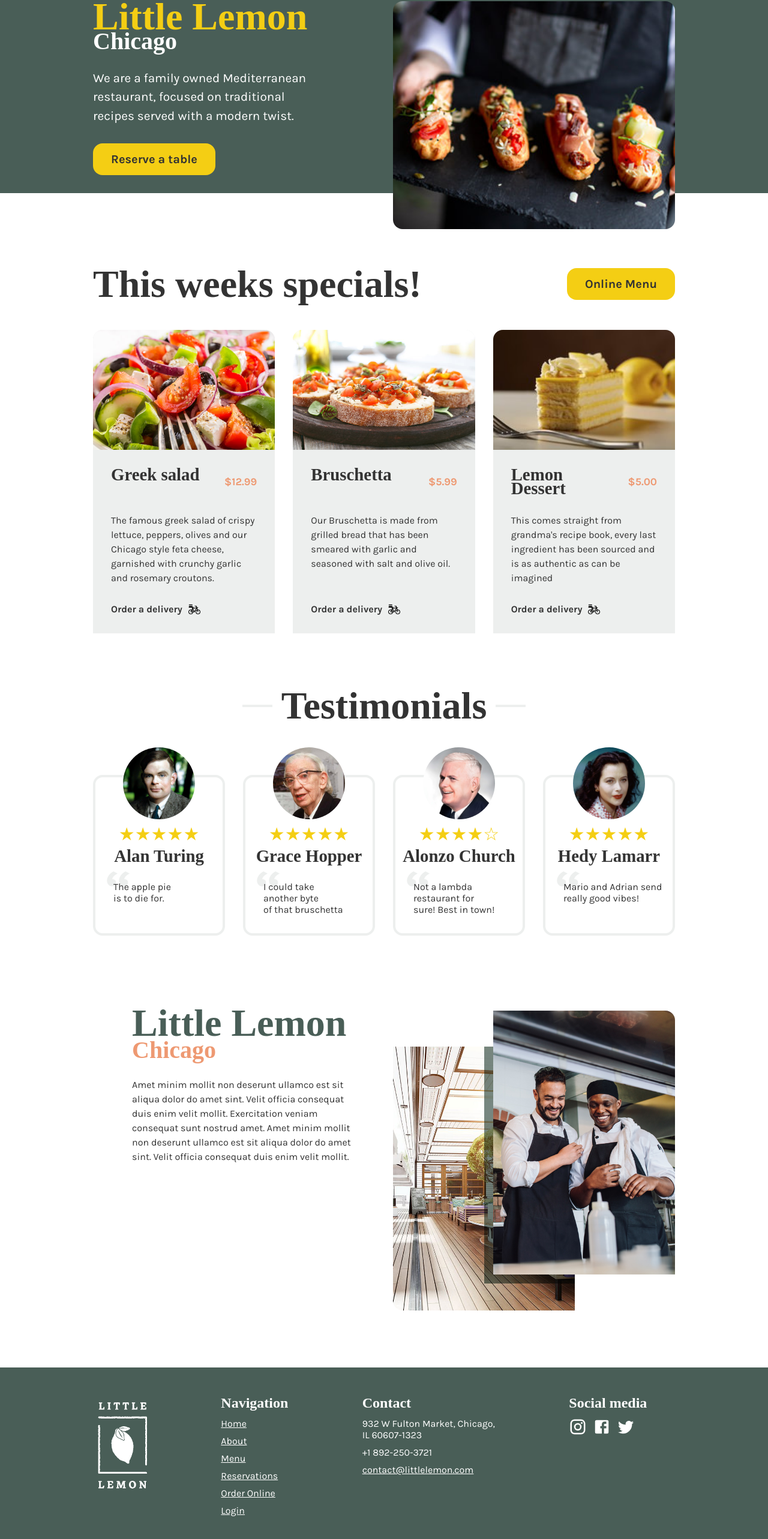
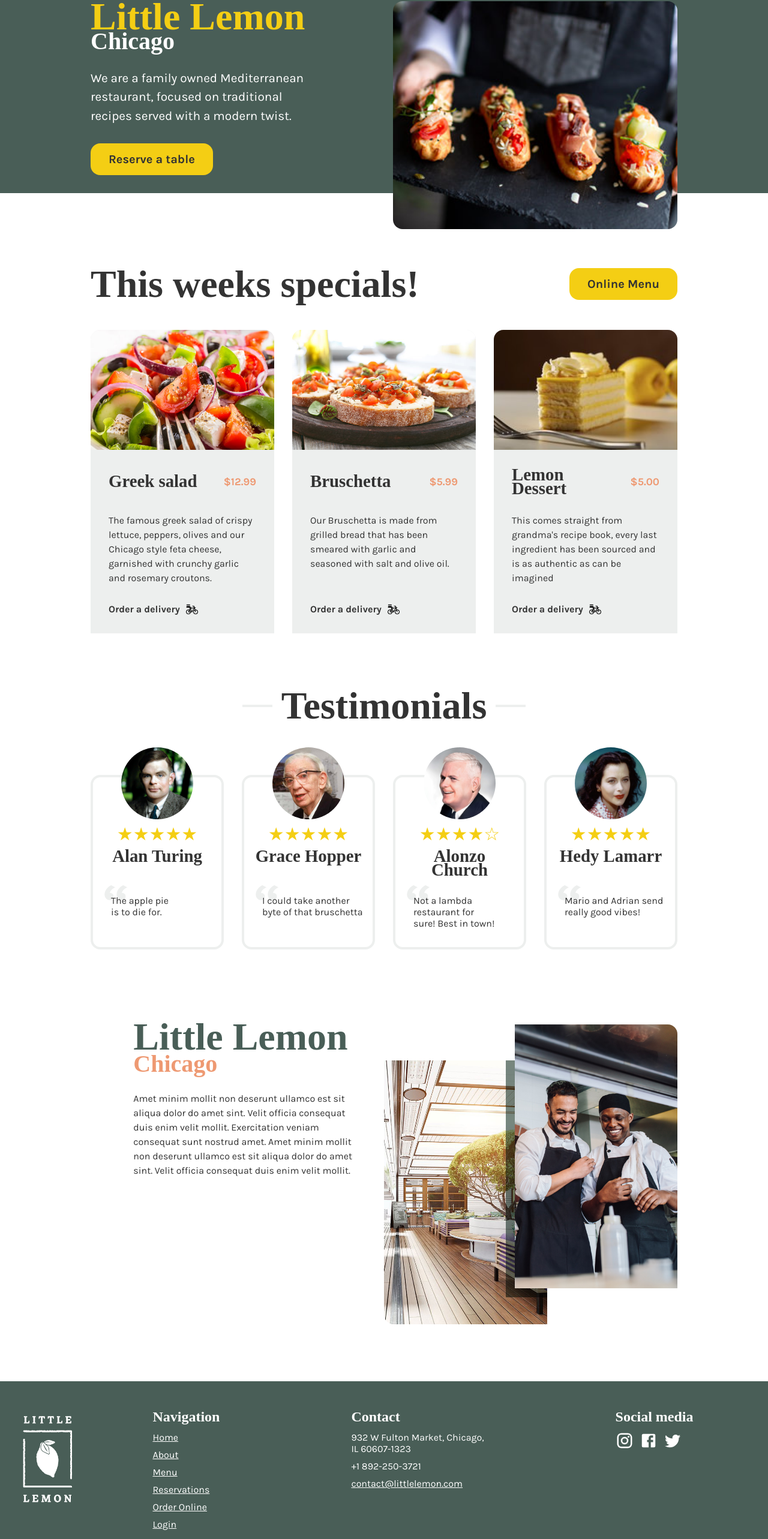
Before and after one commit to geoffrey-coursera/front-end-capstone-project, a React (Create React App) app: page / in a window 1280 px wide. Shown: the part 117-2683 px from the top of the page at 60% size. Built offline with nearby package versions, Linux system fonts and the light colour scheme; a web font is replaced by a local one.

Commit message:
fix: responsive adjustments

```diff
--- a/src/App.css
+++ b/src/App.css
@@ -10,7 +10,23 @@
         [end]
         1fr;
 
-    --col-w: minmax(0, calc((900px - 13 * 20px) / 12));
+    --col-w: minmax(0, var(--col-max-w));
+    --col-max-w: 54px;
+}
+
+@media (width < 940px) {
+    #root {
+        grid-template-columns:
+            1fr
+            [start]
+            repeat(3, var(--col-w))
+            [mid]
+            repeat(3, var(--col-w))
+            [end]
+            1fr;
+
+        --col-w: minmax(0,auto);
+    }
 }
 
 :where(main > section, footer) {
--- a/src/Sections/About.css
+++ b/src/Sections/About.css
@@ -1,6 +1,9 @@
 #about {
     position: relative;
+    grid-column: start / end;
     grid-template-rows: var(--_s) auto auto var(--_s);
+    grid-template-columns:
+        [start] 50% [mid] 1fr var(--col-max-w) 1fr [end];
     min-height: clamp(360px, 50vw, 500px);
     --_s: minmax(
         calc(2 * var(--spacing-m)),
@@ -13,7 +16,6 @@
 }
 
 #about .wrapper {
-    grid-column: start / mid;
     grid-row: var(--span-all);
     margin-left: max(0px, calc(33% - var(--spacing-xl)))
 }
@@ -33,11 +35,11 @@
     object-fit: cover;
 }
 
-@media (min-width: 709px) {
+@media (width > 790px) {
     #about::after {
         content: '';
         z-index: 1;
-        grid-column: span 2 / -4;
+        grid-column: 3 / -2;
         grid-row: 2/4;
         background: var(--color-brand-dark);
         position: absolute;
@@ -49,16 +51,16 @@
         mix-blend-mode: multiply;
     }
 
-    #about img:first-of-type {
+    #about img:nth-of-type(1) {
         z-index: 0;
-        grid-column: mid / span 4;
+        grid-column: mid / span 2;
         grid-row: 2/5;
         border-bottom-left-radius: var(--border-radius);
     }
 
-    #about img:last-of-type {
+    #about img:nth-of-type(2) {
         z-index: 2;
-        grid-column: span 4 / end;
+        grid-column: 3 / end;
         grid-row: 1/4;
         border-top-right-radius: var(--border-radius);
     }
@@ -75,11 +77,12 @@
     font-size: var(--sub-heading);
 }
 
-@media (max-width: 710px) {
+@media (width <= 790px) {
     #about {
-        grid-template-rows: auto 1fr;
-        row-gap: var(--spacing-m);
+        grid-template-rows: auto 1fr calc(400px);
+        gap: var(--spacing-m);
     }
+
     #about .wrapper {
         margin-left: 0;
         grid-column: start / end;
@@ -94,28 +97,11 @@
 
     #about p {
         margin: 0;
-        grid-column: start / mid;
-    }
-
-    #about img:nth-of-type(n) {
-        grid-column: mid / end;
-        grid-row: 2/4;
-    }
-}
-
-@media (max-width: 490px) {
-    #about {
-        grid-template-rows: auto 1fr calc(400px);
-        row-gap: var(--spacing-m);
+        grid-column: start / end;
     }
 
     #about img:nth-of-type(n) {
         grid-column: start / end;
         grid-row: 3/4;
     }
-
-    #about p {
-        margin: 0;
-        grid-column: start / end;
-    }
 }
--- a/src/Sections/Footer.css
+++ b/src/Sections/Footer.css
@@ -2,6 +2,15 @@ footer {
     color: var(--color-paper);
     background: var(--color-brand-dark);
     padding-block: var(--spacing-l);
+    grid-template-columns:
+        1fr
+        [start]
+        100px
+        [content]
+        calc(100% - 100px - 3 * var(--spacing-m))
+        [end]
+        1fr;
+    gap: var(--spacing-m);
 }
 
 footer ul {
@@ -21,18 +30,20 @@ footer a, footer path {
     fill: var(--color-paper);
 }
 
-@media (width > 560px){
-    footer > img {
-        grid-column: start / span 2;
-    }
+footer > img {
+    grid-column: start / span 1;
 }
 
 footer > div {
-    grid-column: 4 / end;
+    grid-column: content / end;
     display: grid;
     grid-auto-flow: column;
     gap: var(--spacing-m);
     justify-items: center;
+}
+
+footer section:first-of-type {
+    justify-self: center;
 }
 
 footer h2 {
@@ -44,7 +55,6 @@ footer h2 {
         grid-template-columns: auto auto;
         grid-template-rows: auto auto;
         justify-items: start;
-        grid-column: 5 / end;
     }
 
     footer nav {
--- a/src/Sections/HeaderNav.css
+++ b/src/Sections/HeaderNav.css
@@ -13,8 +13,9 @@
 #header-nav ul {
     display: flex;
     list-style: none;
-    justify-content: space-between;
+    justify-content: end;
     width: 100%;
+    gap: var(--spacing-m);
 }
 
 #header-nav a {
--- a/src/Sections/Specials.css
+++ b/src/Sections/Specials.css
@@ -33,7 +33,11 @@
     grid-template-columns: 1fr auto;
 }
 
-#specials article h2 {
+#specials h2 {
+    text-align: center;
+}
+
+#specials h3 {
     font-size: var(--heading-2);
     align-self: center;
 }
@@ -86,10 +90,13 @@
 
     #specials article {
         margin-bottom: var(--spacing-l);
+        width: 100%;
+        max-width: 750px;
+        margin-inline: auto;
     }
 
     #specials article:nth-of-type(n) {
-        grid-column: 3 / span 10;
+        grid-column: 2 / -2;
         grid-row: auto;
         grid-template-rows: auto;
     }
@@ -103,7 +110,7 @@
     }
 }
 
-@media (690px < width < 940px) {
+@media (690px <= width < 940px) {
 
     #specials article:nth-of-type(n) {
         grid-row: auto;
@@ -128,3 +135,9 @@
         grid-row: 1/ span 4;
     }
 }
+
+@media (width < 690px) {
+    #specials article {
+        max-width: 400px;
+    }
+}
--- a/src/Sections/Testimonials.css
+++ b/src/Sections/Testimonials.css
@@ -27,21 +27,23 @@
     --_w: 120px;
 }
 
-#testimonials > h2 {
+#testimonials h2 {
     font-size: var(--heading-1);
     margin: auto;
     display: inline-flex;
     align-items: center;
 }
 
-#testimonials > h2::before, #testimonials > h2::after {
-    content: '';
-    width: var(--spacing-l);
-    border-bottom: var(--border-width) solid var(--color-secondary-light);
-    margin-inline: var(--spacing-s);
+@media (min-width: 661px) {
+    #testimonials h2::before, #testimonials h2::after {
+        content: '';
+        width: var(--spacing-l);
+        border-bottom: var(--border-width) solid var(--color-secondary-light);
+        margin-inline: var(--spacing-s);
+    }
 }
 
-#testimonials article h2 {
+#testimonials h3 {
     font-size: var(--heading-2);
     text-align: center;
     padding-inline: var(--spacing-s);
@@ -76,17 +78,33 @@
 }
 
 @media (max-width: 940px) {
-    #testimonials article {
-        grid-column: span 5;
+    #testimonials {
+        column-gap: var(--spacing-l);
     }
 
     #testimonials article:nth-of-type(odd) {
-        grid-column: 3 / span 5
+        margin-left: var(--spacing-m);
+        grid-column: start / mid
+    }
+
+    #testimonials article:nth-of-type(even) {
+        margin-right: var(--spacing-m);
+        grid-column: mid / end
     }
 }
 
 @media (max-width: 660px) {
     #testimonials article:nth-of-type(n) {
-        grid-column: 3 / span 10;
+        grid-column: start / end;
+        width: 100%;
+        max-width: 400px;
+        margin-inline: auto;
+    }
+
+    #testimonials h2 {
+        font-size: min(
+            var(--heading-1),
+            calc((100vw - 2 * var(--spacing-m)) / 5)
+        );
     }
 }
```
